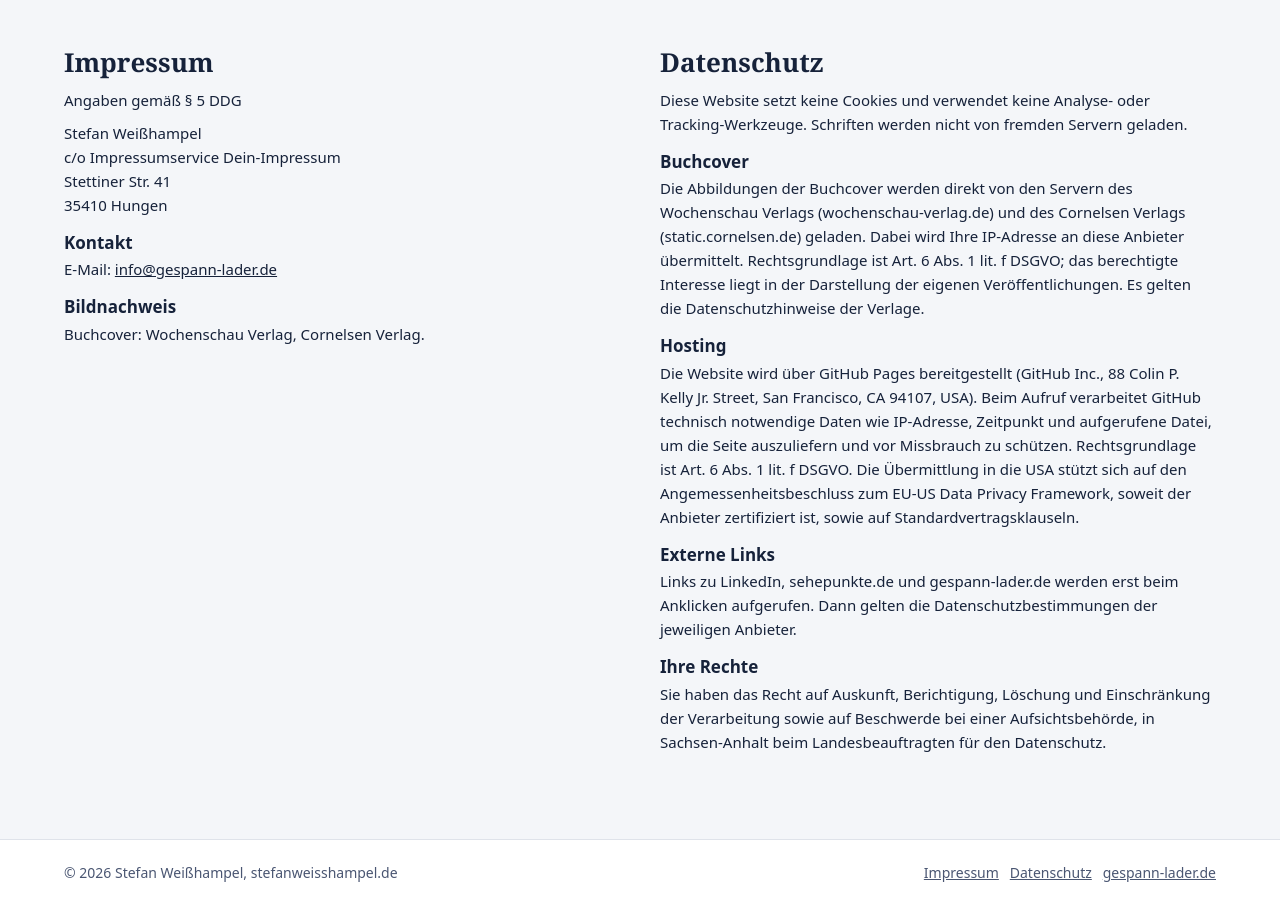
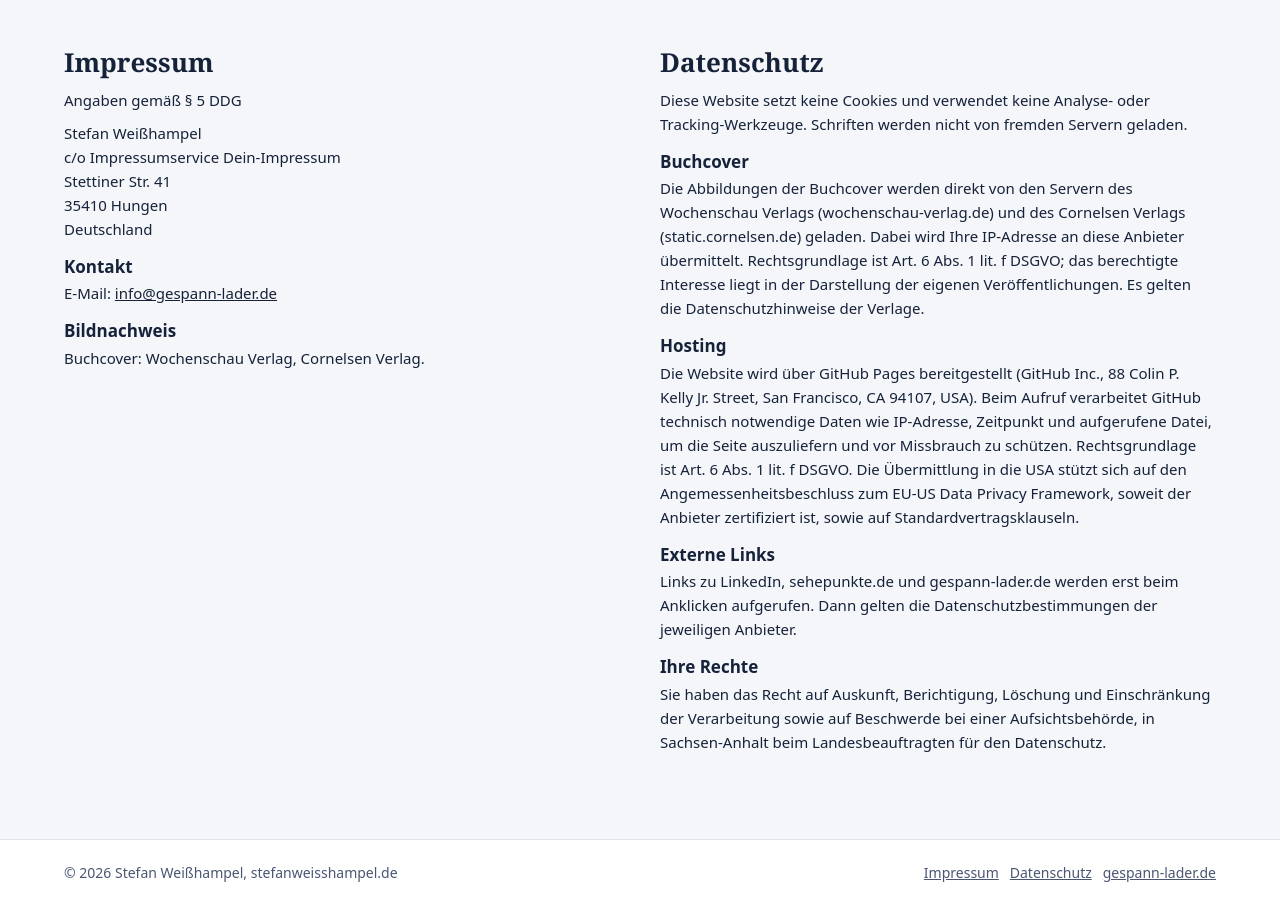
Before and after one commit to stefanweisshampel-ops/stefanweisshampel.de, a plain HTML site: page index.html in a window 1280 px wide. Shown: the part 3580-4487 px from the top of the page. Drawn offline with Linux system fonts and the light colour scheme.

Commit message:
Impressum: ladungsfähige Anschrift über Impressumservice
Co-Authored-By: Claude Opus 5.5 <noreply@anthropic.com>
Claude-Session: https://claude.ai/code/session_01KY6LLhkwtkcqXj7rCLLPsf

```diff
--- a/index.html
+++ b/index.html
@@ -328,7 +328,7 @@ table{font-size:14px}.stack thead{display:none}.stack tr{display:grid;padding-bl
     <div id="impressum">
       <h2>Impressum</h2>
       <p>Angaben gemäß § 5 DDG</p>
-      <p>Stefan Weißhampel<br>c/o Impressumservice Dein-Impressum<br>Stettiner Str. 41<br>35410 Hungen</p>
+      <p>Stefan Weißhampel<br>c/o Impressumservice Dein-Impressum<br>Stettiner Str. 41<br>35410 Hungen<br>Deutschland</p>
       <h3>Kontakt</h3>
       <p>E-Mail: <a href="mailto:info@gespann-lader.de">info@gespann-lader.de</a></p>
       <h3>Bildnachweis</h3>
```
